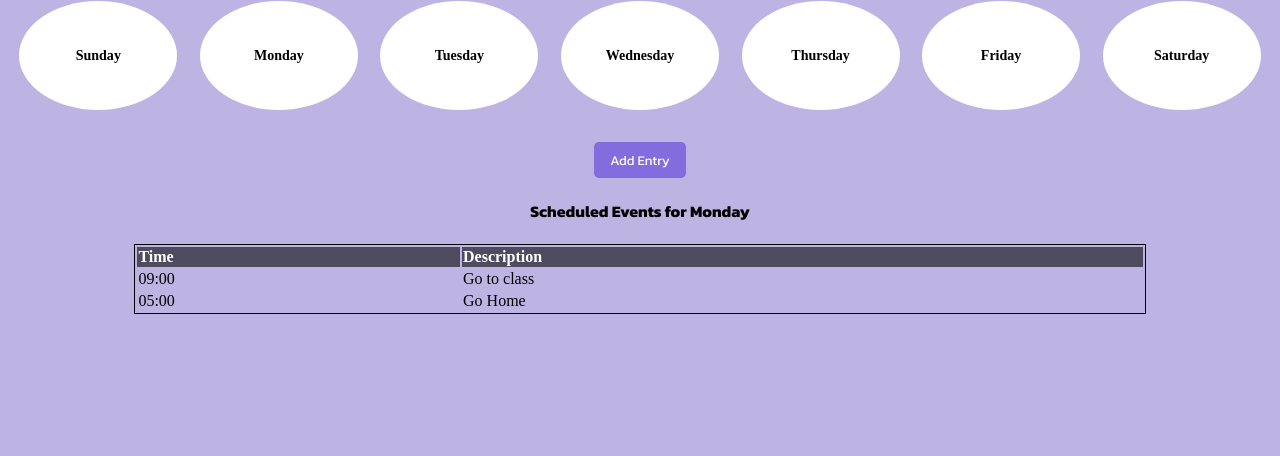
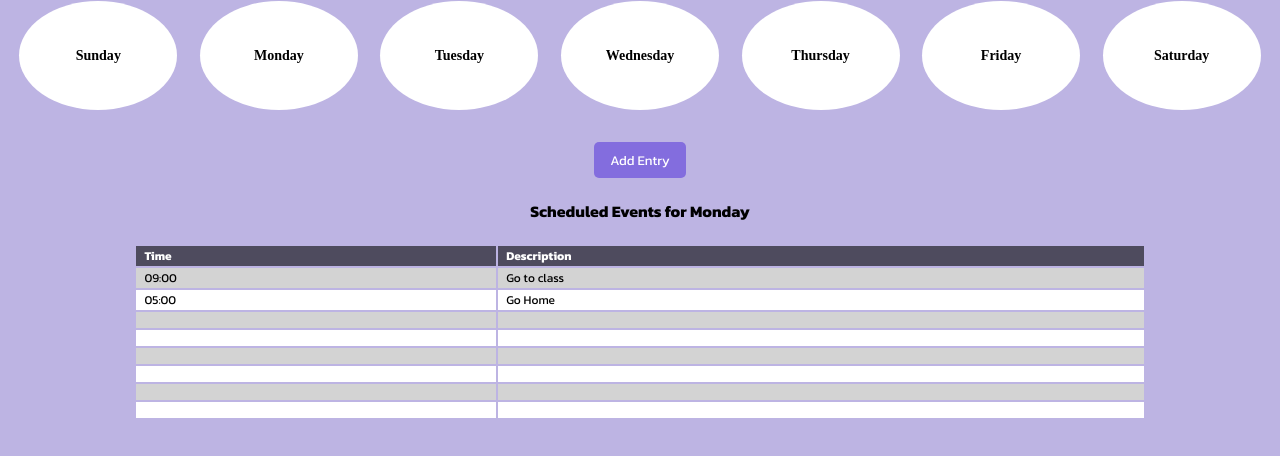
Before and after one commit to derrick-fleming/weekly-planner, a website: page index.html in a window 1280 px wide. Shown: the part 82-538 px from the top of the page. Drawn offline with Linux system fonts and the light colour scheme.

Commit message:
Saving progress.

```diff
--- a/index.html
+++ b/index.html
@@ -26,25 +26,25 @@
   <div class="weekday-boxes-container">
     <div class="row">
       <div class="column-seventh">
-        <h3>Sunday</h3>
+        <h3 data-day="sunday">Sunday</h3>
       </div>
       <div class="column-seventh">
-        <h3>Monday</h3>
+        <h3 data-day="monday">Monday</h3>
       </div>
       <div class="column-seventh">
-        <h3>Tuesday</h3>
+        <h3 data-day="tuesday">Tuesday</h3>
       </div>
       <div class="column-seventh">
-        <h3>Wednesday</h3>
+        <h3 data-day="wednesday">Wednesday</h3>
       </div>
       <div class="column-seventh">
-        <h3>Thursday</h3>
+        <h3 data-day="thursday">Thursday</h3>
       </div>
       <div class="column-seventh">
-        <h3>Friday</h3>
+        <h3 data-day="friday">Friday</h3>
       </div>
       <div class="column-seventh">
-        <h3>Saturday</h3>
+        <h3 data-day="saturday">Saturday</h3>
       </div>
     </div>
   </div>
@@ -79,6 +79,30 @@
               <tr>
                 <td>05:00</td>
                 <td>Go Home</td>
+              </tr>
+              <tr>
+                <td></td>
+                <td></td>
+              </tr>
+              <tr>
+                <td></td>
+                <td></td>
+              </tr>
+              <tr>
+                <td></td>
+                <td></td>
+              </tr>
+              <tr>
+                <td></td>
+                <td></td>
+              </tr>
+              <tr>
+                <td></td>
+                <td></td>
+              </tr>
+              <tr>
+                <td></td>
+                <td></td>
               </tr>
             </tbody>
           </table>
--- a/main.js
+++ b/main.js
@@ -1,6 +1,8 @@
 var $addEntry = document.querySelector('.add-entry');
 var $modalContainer = document.querySelector('.modal-container');
 var $addEntryForm = document.querySelector('.add-entry-form');
+var $weekdayBoxesContainer = document.querySelector('.weekday-boxes-containers');
+var $weekdayBoxes = document.querySelectorAll('.column-seventh');
 
 $addEntry.addEventListener('click', function (event) {
   $modalContainer.className = 'modal-container';
--- a/styles.css
+++ b/styles.css
@@ -86,7 +86,8 @@ textarea:focus {
 }
 
 table {
-  border: 1px solid black;
+  font-family: Kanit, sans-serif;
+  font-size: 0.75rem;
   width: 80%;
   margin-left: auto;
   margin-right: auto;
@@ -96,8 +97,21 @@ th {
   text-align: left;
   background-color: #4e4b5e;
   color: white;
+  padding-left: 0.5rem;
 }
 
 tr {
+  height: 1rem;
+}
 
+tr:nth-child(odd) {
+  background-color: lightgray;
 }
+
+tr:nth-child(even) {
+  background-color: #fff;
+}
+
+td {
+  padding-left: 0.5rem;
+}
```
